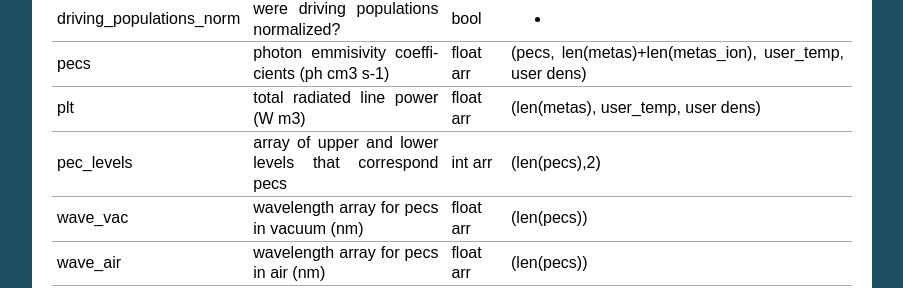
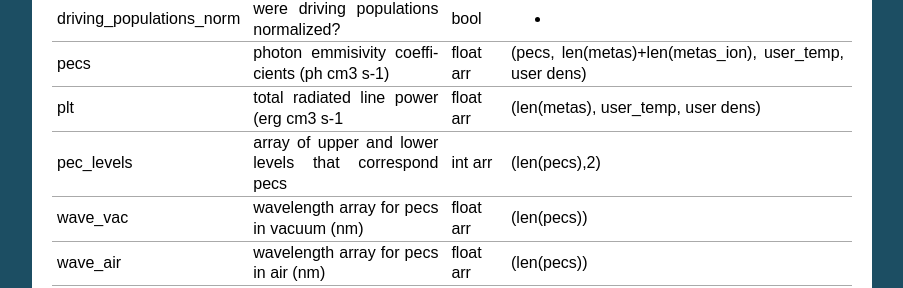
Before and after one commit to johnson-c/ColRadPy, a Sphinx documentation site: the page built from doc/dictionary.rst, in a window 1280 px wide and 900 px high, scrolled down 3448 px. Shown: the part 171-459 px from the top of the window, without its empty margins (198-1101 px from the left). Built offline with Sphinx 7.4.7, drawn with Linux system fonts in a browser that asks for light colours; pages that are not in the unit, such as notebooks, are missing from menus.

Commit message:
Update dictionary.rst to have correct units for plt

```diff
--- a/doc/dictionary.rst
+++ b/doc/dictionary.rst
@@ -286,7 +286,7 @@ ColRadPy data
 +---------------------------------+-------------------------------------------------------------------+----------------+--------------------------------------------------------------------------------+
 |   pecs                          | photon emmisivity coefficients (ph cm3 s-1)                       | float arr      | (pecs, len(metas)+len(metas_ion), user_temp, user dens)                        |
 +---------------------------------+-------------------------------------------------------------------+----------------+--------------------------------------------------------------------------------+
-|   plt                           | total radiated line power      (W m3)                             | float arr      | (len(metas), user_temp, user dens)                                             |
+|   plt                           | total radiated line power      (erg cm3 s-1                       | float arr      | (len(metas), user_temp, user dens)                                             |
 +---------------------------------+-------------------------------------------------------------------+----------------+--------------------------------------------------------------------------------+
 |   pec_levels                    | array of upper and lower levels that correspond pecs              | int arr        | (len(pecs),2)                                                                  |
 +---------------------------------+-------------------------------------------------------------------+----------------+--------------------------------------------------------------------------------+
```
